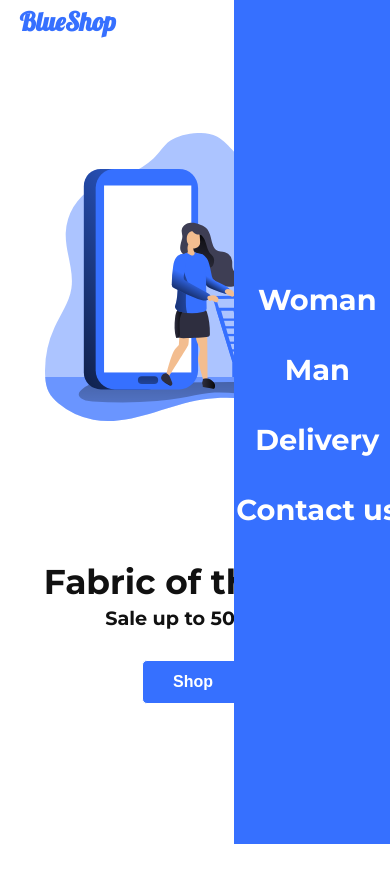
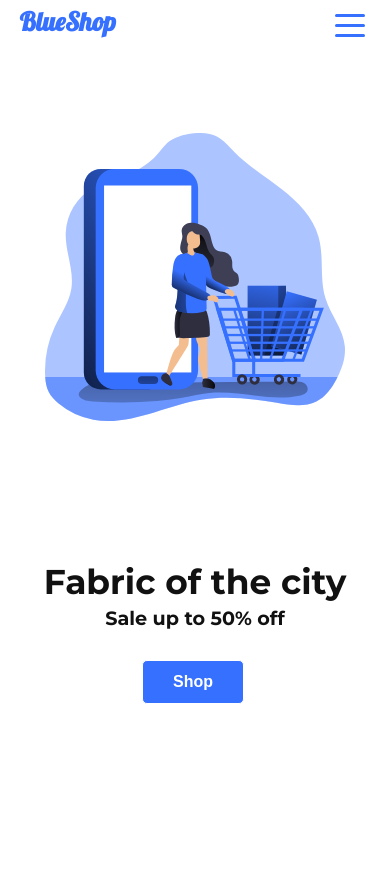
Before and after one commit to eualex/BlueShop, a React (Create React App) app in the folder frontend/: page / in a window 390 px wide. Shown: the top 882 px of the page. Built offline with nearby package versions, Linux system fonts and the light colour scheme; the HTML template or start-up script is replaced by a standard one.

Commit message:
responsividade do header completa

```diff
--- a/frontend/src/components/Header/Nav/Burguer/index.tsx
+++ b/frontend/src/components/Header/Nav/Burguer/index.tsx
@@ -10,9 +10,9 @@ const Burguer: React.FC = () => {
   return (
     <>
       <ContainerBurguer open={open} onClick={() => setOpen(!open)} >
-        <div className="one"></div>
-        <div className="two"></div>
-        <div className="three"></div>
+        <div />
+        <div />
+        <div />
       </ContainerBurguer>
       <RightNav open={open} />
     </>
--- a/frontend/src/components/Header/Nav/Burguer/styles.ts
+++ b/frontend/src/components/Header/Nav/Burguer/styles.ts
@@ -9,44 +9,40 @@ interface Props {
 export const ContainerBurguer = styled.div<Props>`
   width: 40px;
   height: 30px;
-  margin-right: 20px;
-  z-index: 50;
 
   display: none;
 
-  .one,
-  .two,
-  .three {
+  div {
+    z-index: 2;
+
     background-color: ${ ({ open }) => open ? '#fff' : colors.blue };
 
-    border-radius: 5px;
-
+    width: 30px;
     height: 3px;
-    width: 30px;
-    margin: 6px auto;
 
     transform-origin: 1px;
     transition: all 0.3s linear;
 
+    border-radius: 10px;
+
+    &:nth-child(1) {
+      transform: ${ ({ open }) => open ? 'rotate(45deg)' : 'rotate(0)' };
+    }
+
+    &:nth-child(2) {
+      opacity: ${ ({ open }) => open ? 0 : 1 };
+      transform: ${ ({ open }) => open ? 'translateX(100%)' : 'translateX(0)' };
+    }
+    &:nth-child(3) {
+      transform: ${ ({ open }) => open ? 'rotate(-45deg)' : 'rotate(0)'};
+    }
   }
 
-  .one {
-    transform: ${ ({ open }) => open ? 'rotate(45deg)' : 'rotate(0)' };
-  }
+  @media (max-width: 768px) {
+    display: flex;
+    flex-direction: column;
+    justify-content: space-around;
 
-  .two {
-    transform: ${ ({ open }) => open ? 'translateX(100%)' : 'translateX(0)' };
-    opacity: ${ ({ open }) => open ? 0 : 1 };
-  }
-
-  .three {
-    transform: ${ ({ open }) => open ? 'rotate(-45deg)' : 'rotate(0)'};
-  }
-
-
-  @media (max-width: 768px) {
-    display: block;
-
-    margin-top: 13px;
+    margin-top: 10px;
   }
 `;
--- a/frontend/src/components/Header/Nav/RightNav/index.tsx
+++ b/frontend/src/components/Header/Nav/RightNav/index.tsx
@@ -1,6 +1,6 @@
 import React from "react";
 
-import { Container, ContainerNav } from "./styles";
+import { ContainerNav } from "./styles";
 
 interface Props {
   open: boolean;
@@ -8,8 +8,7 @@ interface Props {
 
 const RightNav: React.FC<Props> = ({ open }) => {
   return (
-    <Container open={open}>
-      <ContainerNav>
+    <ContainerNav open={open}>
       <ul>
         <li>
           <a href="#">Woman</a>
@@ -24,12 +23,11 @@ const RightNav: React.FC<Props> = ({ open }) => {
           <a href="#">Contact us</a>
         </li>
       </ul>
-      </ContainerNav>
 
       <span>
         <a href="#">Login</a>
       </span>
-    </Container>
+    </ContainerNav>
   );
 };
 
--- a/frontend/src/components/Header/Nav/RightNav/styles.ts
+++ b/frontend/src/components/Header/Nav/RightNav/styles.ts
@@ -6,13 +6,37 @@ interface Props {
   open: boolean;
 }
 
-export const Container = styled.div<Props>`
+export const ContainerNav = styled.div<Props>`
   display: flex;
   align-items: center;
   justify-content: space-between;
 
   width: 100%;
   height: 100%;
+
+  ul {
+    width: 45%;
+
+    display: flex;
+    align-items: center;
+    justify-content: space-between;
+
+    list-style: none;
+
+    > li a {
+      text-decoration: none;
+      font-weight: bold;
+      font-size: 1.2rem;
+
+      /* color: ${colors.text}; */
+      color: #565656;
+
+      &:hover {
+        color: ${colors.blue};
+        transition: 0.3s ease-in;
+      }
+    }
+  }
 
   /* Login */
   span {
@@ -35,56 +59,28 @@ export const Container = styled.div<Props>`
   }
 
   @media (max-width: 768px) {
+    overflow: hidden;
     background-color: ${colors.blue};
 
     position: fixed;
     transform: ${({ open }) => open ? 'translateX(0)' : 'translateX(100%)'};
     top: 0;
-    left: 0;
+    right: 0;
     height: 100vh;
-    width: 60%;
+    width: 300px;
 
     transition: transform 0.3s ease-in-out;
-  }
-`;
-
-export const ContainerNav = styled.div`
-  width: 300px;
-
-  ul {
-    display: flex;
-    align-items: center;
-    justify-content: space-between;
-
-    list-style: none;
-
-    > li a {
-      text-decoration: none;
-      font-weight: bold;
-      font-size: 1.2rem;
-
-      /* color: ${colors.text}; */
-      color: #565656;
-
-      &:hover {
-        color: ${colors.blue};
-        transition: 0.3s ease-in;
-      }
-    }
-  }
-
-  @media (max-width: 768px) {
-    width: 100%;
-    height: 100%;
 
     display: flex;
-    align-items: center;
-    justify-content: center;
+    flex-direction: column;
+    justify-content: space-around;
 
     ul {
       display: flex;
       flex-flow: column nowrap;
       justify-content: space-between;
+
+      width: 100%;
 
       li {
         height: 60%;
@@ -92,9 +88,25 @@ export const ContainerNav = styled.div`
       }
 
       li a {
-        font-size: 3.6rem;
+        font-size: 3rem;
         color: #fff;
 
+        &:hover {
+          color: ${colors.text};
+          transition: none;
+        }
+      }
+    }
+
+    span {
+      a {
+        font-size: 3rem;
+        color: #fff;
+
+        &:hover {
+          transition: none;
+          color: ${colors.text};
+        }
       }
     }
   }
--- a/frontend/src/components/Header/Nav/styles.ts
+++ b/frontend/src/components/Header/Nav/styles.ts
@@ -5,5 +5,6 @@ export const Container = styled.div`
 
   @media (max-width: 768px) {
     width: 10%;
+    height: 100%;
   }
 `;
```
Lines whose indentation alone changed are shown as unchanged.
